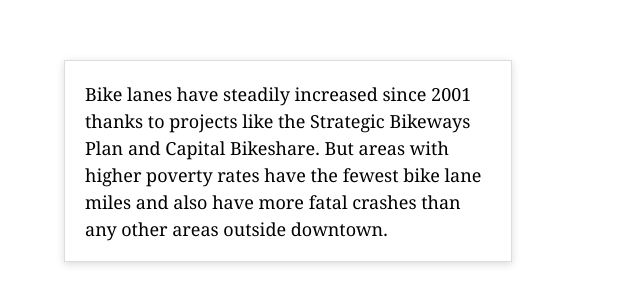
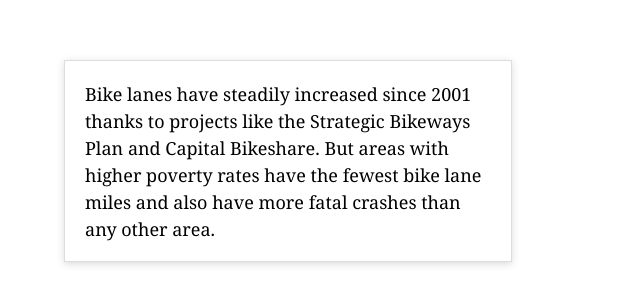
Before and after one commit to oliviaborgula/scrolly-proj, a plain HTML site: page index.html in a window 1280 px wide. Shown: the part 1742-2047 px from the top of the page, without its empty margins (0-640 px from the left). Drawn offline with nearby package versions, Linux system fonts and the light colour scheme; a script that the page names is missing.

Commit message:
Update index.html

```diff
--- a/index.html
+++ b/index.html
@@ -25,7 +25,7 @@
     </div>
 
     <div class="step" data-indicator="m5_4_bike_lanes">
-      <p>Bike lanes have steadily increased since 2001 thanks to projects like the Strategic Bikeways Plan and Capital Bikeshare. But areas with higher poverty rates have the fewest bike lane miles and also have more fatal crashes than any other areas outside downtown.</p>
+      <p>Bike lanes have steadily increased since 2001 thanks to projects like the Strategic Bikeways Plan and Capital Bikeshare. But areas with higher poverty rates have the fewest bike lane miles and also have more fatal crashes than any other area.</p>
     </div>
 
     <div class="step" data-indicator="m8_2_parks">
```
